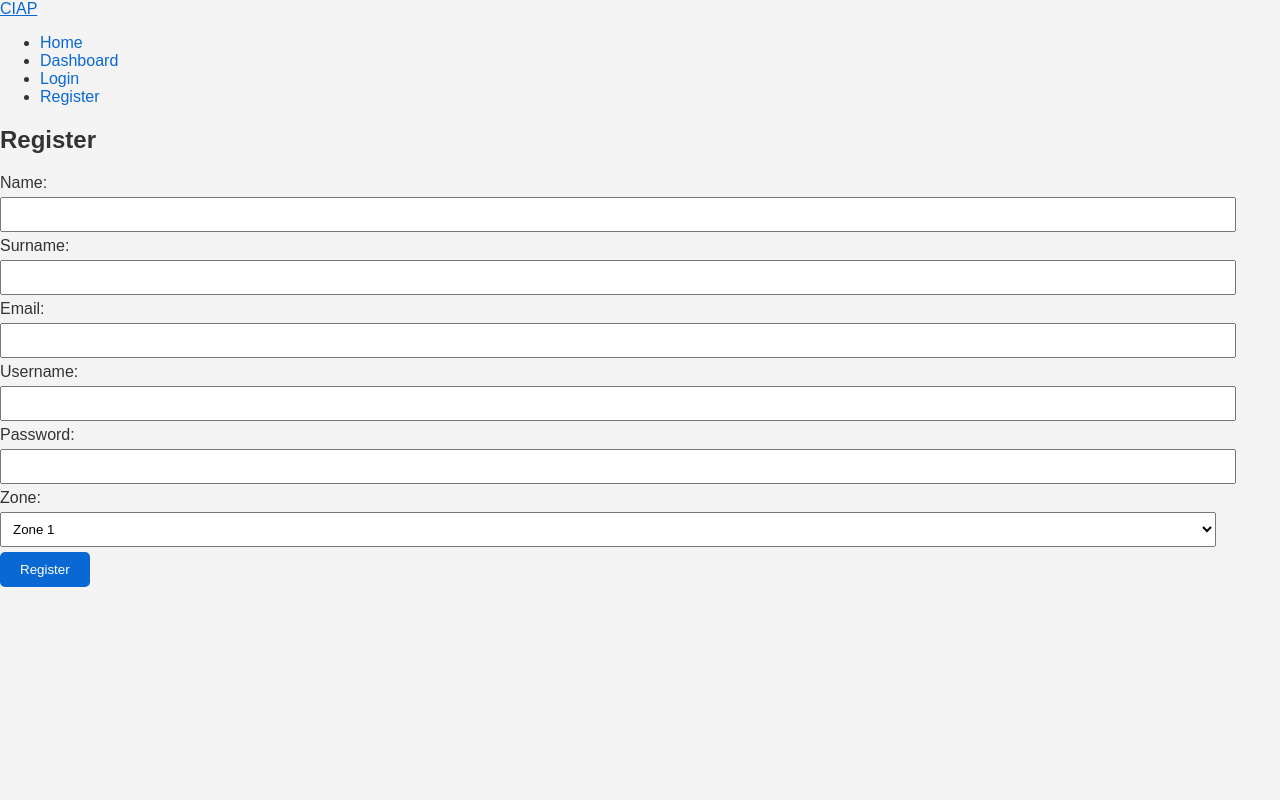
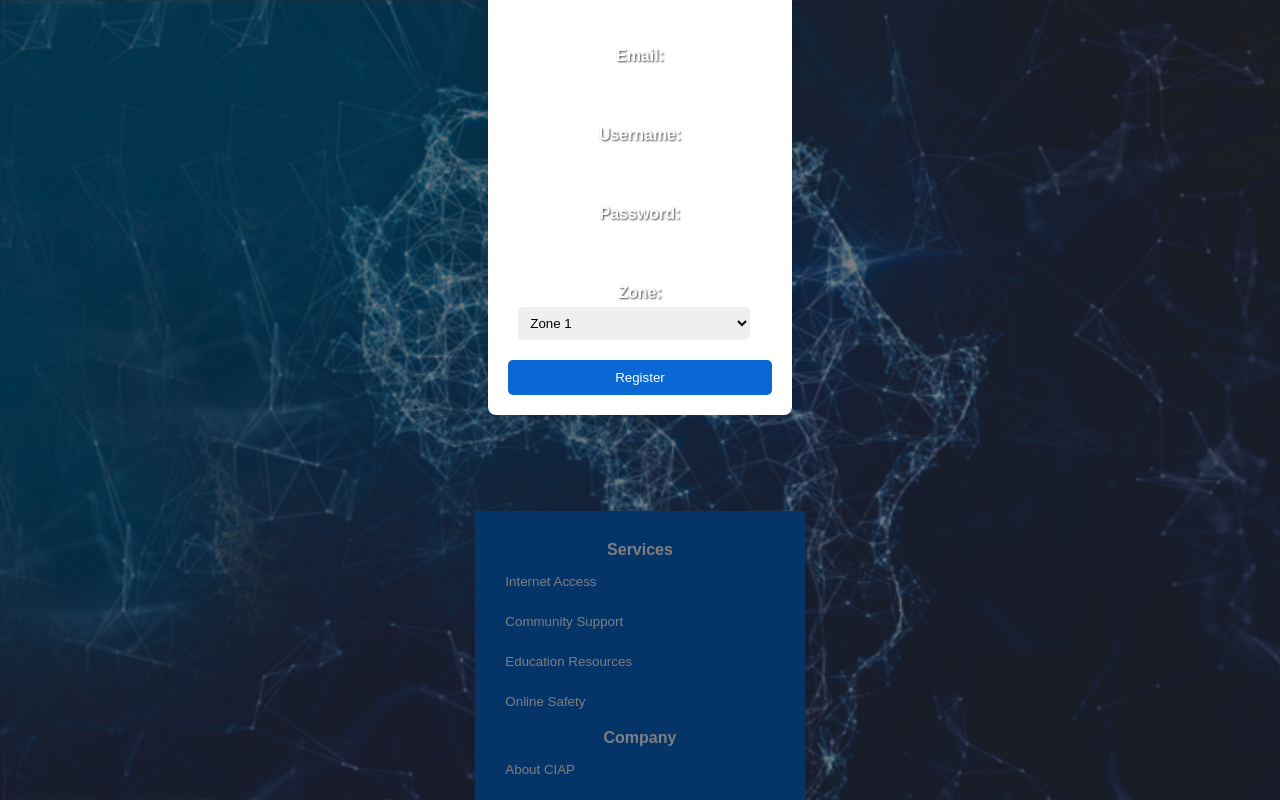
Before and after one commit to bvilane/CIAP, a React (Create React App) app in the folder ciap-frontend/: page /register in a window 1280 px wide. Shown: the top 800 px of the page. Built offline with nearby package versions, Linux system fonts and the light colour scheme.

Commit message:
new everything

```diff
--- a/ciap-frontend/src/App.js
+++ b/ciap-frontend/src/App.js
@@ -5,24 +5,37 @@ import Footer from './components/Footer';
 import Dashboard from './components/Dashboard';
 import AdminDashboard from './components/AdminDashboard';
 import LoginForm from './components/LoginForm';
-import RegisterForm from './components/RegisterForm'; // Assume you have this component
+import RegisterForm from './components/RegisterForm';
 import HomePage from './components/Home/HomePage';
-import './App.css';  // Global styles
-
+import './App.css'; // Global styles
 
 function App() {
   const token = localStorage.getItem('token');
   const isAdmin = localStorage.getItem('is_admin') === 'true';
 
+  // Function to determine redirection based on authentication and role
+  const getRouteElement = (Component, adminRequired = false) => {
+    if (!token) {
+      return <Navigate replace to="/login" />;
+    }
+    if (adminRequired && !isAdmin) {
+      return <Navigate replace to="/dashboard" />;
+    }
+    if (!adminRequired && isAdmin) {
+      return <Navigate replace to="/admin-dashboard" />;
+    }
+    return <Component />;
+  };
+
   return (
     <BrowserRouter>
       <Header />
-      <div style={{ minHeight: 'calc(100vh - 80px)' }}> {/* Adjust height as necessary */}
+      <div style={{ minHeight: 'calc(100vh - 80px)' }}>
         <Routes>
           <Route path="/" element={<HomePage />} />
-          <Route path="/dashboard" element={token && !isAdmin ? <Dashboard /> : <Navigate replace to="/" />} />
-          <Route path="/admin-dashboard" element={token && isAdmin ? <AdminDashboard /> : <Navigate replace to="/" />} />
-          <Route path="/login" element={!token ? <LoginForm /> : (isAdmin ? <Navigate replace to="/admin-dashboard" /> : <Navigate replace to="/dashboard" />)} />
+          <Route path="/dashboard" element={getRouteElement(Dashboard)} />
+          <Route path="/admin-dashboard" element={getRouteElement(AdminDashboard, true)} />
+          <Route path="/login" element={!token ? <LoginForm /> : isAdmin ? <Navigate replace to="/admin-dashboard" /> : <Navigate replace to="/dashboard" />} />
           <Route path="/register" element={!token ? <RegisterForm /> : <Navigate replace to="/" />} />
         </Routes>
       </div>
--- /dev/null
+++ b/ciap-frontend/src/components/Footer.css
@@ -0,0 +1,28 @@
+.footer {
+    background-color: #0A68D4;
+    color: white;
+    text-align: center;
+    padding: 20px 10px;
+}
+
+.footer div {
+    margin: 10px 0;
+}
+
+.link {
+    display: block;
+    color: white;
+    margin: 5px 0;
+}
+
+.link:hover {
+    text-decoration: underline;
+}
+
+.footer-title {
+    font-weight: bold;
+}
+
+.footer p {
+    margin-top: 20px;
+}
--- a/ciap-frontend/src/components/Footer.js
+++ b/ciap-frontend/src/components/Footer.js
@@ -1,4 +1,5 @@
 import React from 'react';
+import './Footer.css';
 
 const Footer = () => {
     return (
--- /dev/null
+++ b/ciap-frontend/src/components/Header.css
@@ -0,0 +1,34 @@
+.navbar {
+    background-color: #0A68D4;
+    color: white;
+    padding: 10px 20px;
+    display: flex;
+    justify-content: space-between;
+    align-items: center;
+    box-shadow: 0 4px 6px rgba(0, 0, 0, 0.1);
+}
+
+.navbar-brand {
+    font-size: 24px;
+    font-weight: bold;
+    color: white;
+    text-decoration: none;
+}
+
+.navbar-links {
+    display: flex;
+    align-items: center;
+}
+
+.navbar-links a, .navbar-links button {
+    margin-left: 20px;
+    padding: 8px 16px;
+    background: none;
+    color: white;
+    border: none;
+    text-decoration: none;
+}
+
+.navbar-links a:hover, .navbar-links button:hover {
+    background-color: #0056b3;
+}
--- a/ciap-frontend/src/components/Navbar.css
+++ b/ciap-frontend/src/components/Navbar.css
@@ -1,44 +1,46 @@
+/* Navbar.css */
 .navbar {
-    background-color: #0A68D4;
-    padding: 10px 20px;
+    background-color: #0A68D4; /* Consistent theme color */
+    color: white;
+    padding: 0.8rem 2rem;
     display: flex;
     justify-content: space-between;
     align-items: center;
-    box-shadow: 0 2px 4px rgba(0, 0, 0, 0.1);
+    box-shadow: 0 2px 4px rgba(0, 0, 0, 0.2);
 }
 
 .navbar-brand {
+    font-size: 24px;
+    font-weight: bold;
+    text-decoration: none;
     color: white;
-    font-size: 24px;
-    text-decoration: none;
-}
-
-.navbar-links {
-    display: flex;
-    align-items: center;
 }
 
 .navbar-links a {
     color: white;
-    margin-right: 20px;
     text-decoration: none;
-    font-size: 18px;
+    margin-left: 20px;
+    padding: 8px 16px;
+    border-radius: 4px;
+    transition: background-color 0.3s;
 }
 
 .navbar-links a:hover {
-    text-decoration: underline;
+    background-color: #0056b3; /* Darker shade of the navbar color */
 }
 
 button {
-    padding: 8px 16px;
-    background-color: #FF5722;
+    background: none;
     color: white;
     border: none;
     cursor: pointer;
+    padding: 8px 16px;
+    font-size: 16px;
+    margin-left: 20px;
     border-radius: 4px;
-    font-size: 16px;
+    transition: background-color 0.3s;
 }
 
 button:hover {
-    background-color: #E64A19;
+    background-color: #ff6347; /* Tomato for a noticeable action */
 }
--- a/ciap-frontend/src/components/Navbar.js
+++ b/ciap-frontend/src/components/Navbar.js
@@ -1,6 +1,6 @@
 import React from 'react';
 import { Link, useNavigate } from 'react-router-dom';
-import './Navbar.css';  // Assuming a separate CSS file for Navbar styles
+import './Navbar.css';  // Make sure this path is correct
 
 function Navbar() {
   const navigate = useNavigate();
@@ -10,7 +10,7 @@ function Navbar() {
   const logout = () => {
     localStorage.removeItem('token');
     localStorage.removeItem('is_admin');
-    navigate('/');  // Using navigate for redirection
+    navigate('/');  // Redirect to homepage after logout
   };
 
   return (
--- /dev/null
+++ b/ciap-frontend/src/components/RegisterForm.css
@@ -0,0 +1,69 @@
+body {
+    font-family: Arial, sans-serif;
+    background: url("../images/background-image.jpg") no-repeat center center fixed;
+    background-size: cover;
+    margin: 0;
+    padding: 0;
+    display: flex;
+    justify-content: center;
+    align-items: center;
+    height: 100vh;
+    position: relative;
+}
+
+/* Adding an overlay for better text visibility */
+body::before {
+    content: "";
+    position: absolute;
+    top: 0;
+    left: 0;
+    right: 0;
+    bottom: 0;
+    background: rgba(0, 0, 0, 0.5); /* Dark overlay for better visibility */
+    z-index: 0;
+}
+
+.container {
+    background: rgba(255, 255, 255, 0.8); /* Slightly transparent white */
+    box-shadow: 0 5px 15px rgba(0, 0, 0, 0.5);
+    padding: 20px;
+    border-radius: 10px;
+    width: 450px;
+    text-align: center;
+    position: relative;
+    z-index: 1; /* Make sure the form appears above the overlay */
+}
+
+form {
+    display: flex;
+    flex-direction: column;
+}
+
+.form-group {
+    margin: 10px;
+}
+
+label {
+    font-weight: bold;
+    color: #FFF; /* White text */
+    text-shadow: 1px 1px 2px rgba(0, 0, 0, 0.7); /* Text shadow for legibility */
+}
+
+input, select, button {
+    padding: 10px;
+    margin-top: 5px;
+    border: none;
+    border-radius: 5px;
+    outline: none;
+}
+
+button {
+    background-color: #4CAF50;
+    color: white;
+    cursor: pointer;
+    transition: background-color 0.3s;
+}
+
+button:hover {
+    background-color: #45A847;
+}
--- a/ciap-frontend/src/components/RegisterForm.js
+++ b/ciap-frontend/src/components/RegisterForm.js
@@ -1,6 +1,7 @@
 import React, { useState } from 'react';
 import axios from 'axios';
-import { useNavigate } from 'react-router-dom';  // Use only useNavigate as useHistory is not used in React Router v6
+import { useNavigate } from 'react-router-dom';
+import './RegisterForm.css';  // Import the CSS specifically for this form
 
 function RegisterForm() {
     const [formData, setFormData] = useState({
@@ -12,7 +13,7 @@ function RegisterForm() {
         zone: ''
     });
     const [error, setError] = useState('');
-    const navigate = useNavigate();  // Initialize useNavigate
+    const navigate = useNavigate();
 
     const handleInputChange = (event) => {
         setFormData({
@@ -26,45 +27,46 @@ function RegisterForm() {
         try {
             await axios.post('http://localhost:5000/register', formData);
             alert('Registration successful! You can now login.');
-            navigate('/login');  // Redirect to login page on success using navigate instead of history.push
+            navigate('/login');
         } catch (error) {
-            setError('Failed to register: ' + (error.response?.data?.message || error.message));
+            setError('Failed to register');
+            console.error('Registration error:', error.response?.data?.message || error.message);
         }
     };
 
     return (
-        <div>
+        <div className="container">
             <h2>Register</h2>
-            {error && <p className="error">{error}</p>}
+            {error && <p className="error-message">{error}</p>}
             <form onSubmit={handleSubmit}>
-                <label>
-                    Name:
-                    <input type="text" name="name" value={formData.name} onChange={handleInputChange} required />
-                </label>
-                <label>
-                    Surname:
-                    <input type="text" name="surname" value={formData.surname} onChange={handleInputChange} required />
-                </label>
-                <label>
-                    Email:
-                    <input type="email" name="email" value={formData.email} onChange={handleInputChange} required />
-                </label>
-                <label>
-                    Username:
-                    <input type="text" name="username" value={formData.username} onChange={handleInputChange} required />
-                </label>
-                <label>
-                    Password:
-                    <input type="password" name="password" value={formData.password} onChange={handleInputChange} required />
-                </label>
-                <label>
-                    Zone:
-                    <select name="zone" value={formData.zone} onChange={handleInputChange} required>
+                <div className="form-group">
+                    <label>Name:</label>
+                    <input type="text" name="name" value={formData.name} onChange={handleInputChange} />
+                </div>
+                <div className="form-group">
+                    <label>Surname:</label>
+                    <input type="text" name="surname" value={formData.surname} onChange={handleInputChange} />
+                </div>
+                <div className="form-group">
+                    <label>Email:</label>
+                    <input type="email" name="email" value={formData.email} onChange={handleInputChange} />
+                </div>
+                <div className="form-group">
+                    <label>Username:</label>
+                    <input type="text" name="username" value={formData.username} onChange={handleInputChange} />
+                </div>
+                <div className="form-group">
+                    <label>Password:</label>
+                    <input type="password" name="password" value={formData.password} onChange={handleInputChange} />
+                </div>
+                <div className="form-group">
+                    <label>Zone:</label>
+                    <select name="zone" value={formData.zone} onChange={handleInputChange}>
                         {Array.from({ length: 14 }, (_, i) => (
                             <option key={i + 1} value={i + 1}>Zone {i + 1}</option>
                         ))}
                     </select>
-                </label>
+                </div>
                 <button type="submit">Register</button>
             </form>
         </div>
```
Also changed, not shown: ciap-frontend/src/images/background-image.jpg (added), 1 other file (tests, documents, lock files or other folders).
